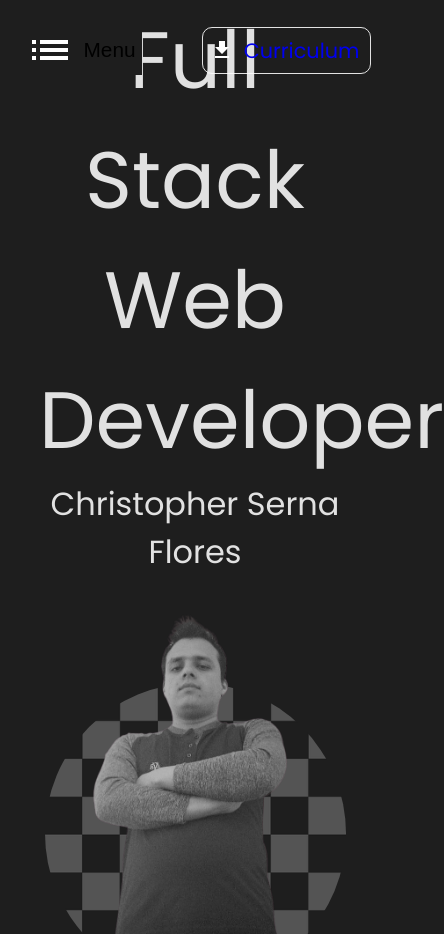
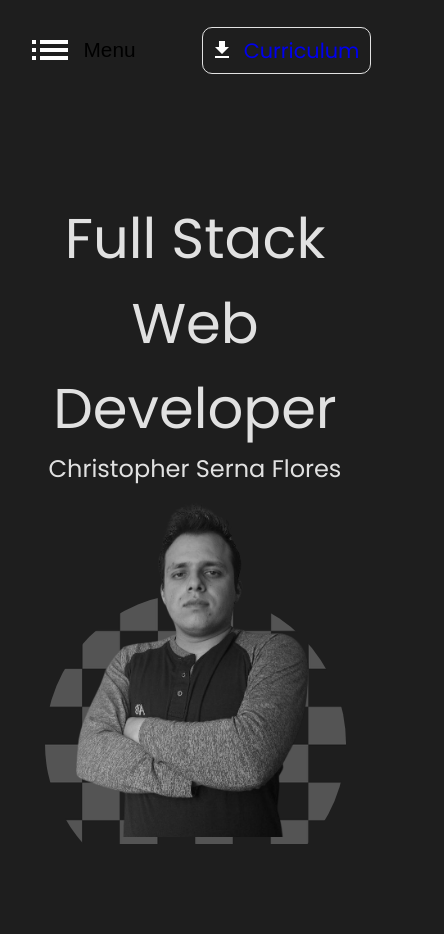
Before and after one commit to ChristopherSF/ChristopherSF.github.io, a React (Vite) app: page / in a window 390 px wide. Shown: the whole page, 444 px wide, since content can reach past the window. After the commit the page ends 844 px from the top, so only its background shows below. Built offline with nearby package versions, Linux system fonts and the light colour scheme; a web font is replaced by a local one.

Commit message:
INIT COVER RESPONSIVE

```diff
--- a/src/App.jsx
+++ b/src/App.jsx
@@ -1,5 +1,5 @@
 import './styles/App.scss'
-import Cover from './components/cover/cover.component'
+import Main from './pages/main/main.page'
 import Menu from './components/menu/menu.component'
 
 function App() {
@@ -7,7 +7,7 @@ function App() {
   return (
     <div id="app">
       <Menu />
-      <Cover />
+      <Main />
     </div>
   )
 }
--- a/src/components/cover/cover.component.jsx
+++ b/src/components/cover/cover.component.jsx
@@ -2,8 +2,6 @@ import './cover.style.scss'
 import Me from '../me/me.component'
 
 function Cover() {
-
-
 
     return(
         <div className="cover__container">
--- a/src/components/cover/cover.style.scss
+++ b/src/components/cover/cover.style.scss
@@ -1,3 +1,7 @@
+
+@use "../../styles/breakpoints.scss" as *;
+
+/* GENERAL */
 .cover__container {
     display: flex;
     align-items: center;
@@ -8,14 +12,34 @@
     width: 100%;
 
     .cover__container-title{
-        font-size: 5rem;
         text-align: center;
         max-width: 80%;
     }
 
     .cover__container-name{
-        font-size: 2rem;
         text-align: center;
         max-width: 80%;
     }
 }
+
+/* DESKTOP */
+@media (min-width: $tablet-breakpoint) {
+    .cover__container-title{
+        font-size: 5rem;
+    }
+
+    .cover__container-name{
+        font-size: 2rem;
+    }
+}
+
+/* TABLET AND MOBILE */
+@media (max-width: $tablet-breakpoint) {
+    .cover__container-title{
+        font-size: 3.5rem;
+    }
+
+    .cover__container-name{
+        font-size: 1.5rem;
+    }
+}
--- a/src/components/cover/index.js
+++ b/src/components/cover/index.js
@@ -0,0 +1,2 @@
+export * from './cover.component.jsx'
+export * from './cover.style.scss'
--- /dev/null
+++ b/src/components/index.js
@@ -0,0 +1,3 @@
+export * from './cover'
+export * from './me'
+export * from './menu'
--- a/src/components/me/index.js
+++ b/src/components/me/index.js
@@ -0,0 +1,2 @@
+export * from './me.component.jsx'
+export * from './me.style.scss'
--- a/src/components/me/me.component.jsx
+++ b/src/components/me/me.component.jsx
@@ -1,5 +1,5 @@
 import './me.style.scss'
-import me from '../../assets/4.svg'
+import me from '../../assets/6.svg'
 
 function Me() {
 
--- a/src/components/me/me.style.scss
+++ b/src/components/me/me.style.scss
@@ -25,11 +25,18 @@
       }
 
       img {
+        filter: grayscale(100%);
         height: 100%;
         width: 100%;
         object-fit: cover;
         position: relative;
         z-index: 0;
+
+        transition: filter 0.3s ease-in-out;
+
+        &:hover {
+            filter: grayscale(50%);
+        }
       }
 
     }
--- a/src/components/menu/index.js
+++ b/src/components/menu/index.js
@@ -0,0 +1,2 @@
+export * from './menu.component.jsx'
+export * from './menu.style.scss'
--- /dev/null
+++ b/src/pages/main/main.page.jsx
@@ -0,0 +1,14 @@
+import './main.style.scss'
+import Cover from '../../components/cover/cover.component'
+
+function Main() {
+
+    return (
+        <main>
+            <Cover />
+        </main>
+    )
+
+}
+
+export default Main
--- /dev/null
+++ b/src/pages/main/main.style.scss
@@ -0,0 +1,3 @@
+main {
+    width: 100%;
+}
```
Also changed, not shown: src/assets/6.svg (added), src/pages/main/index.js (added).
